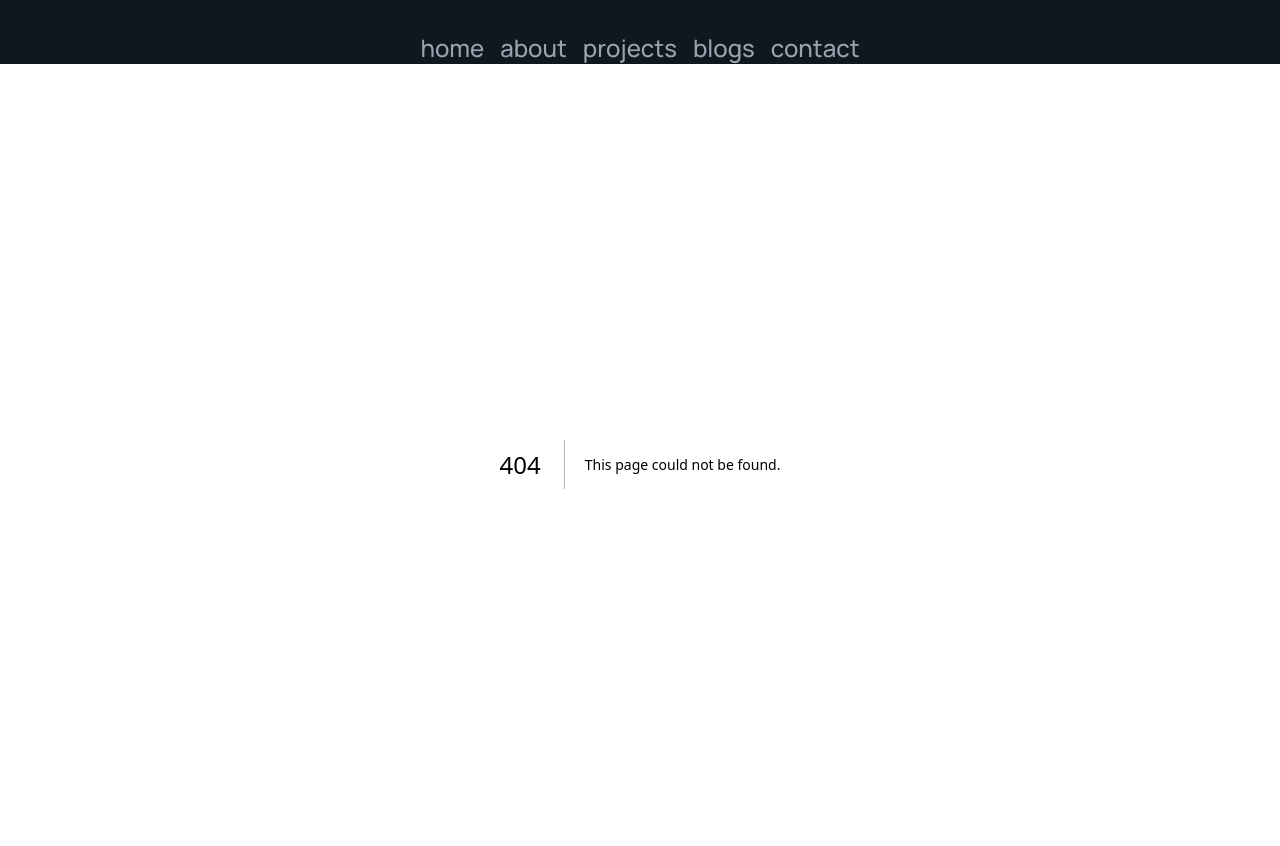
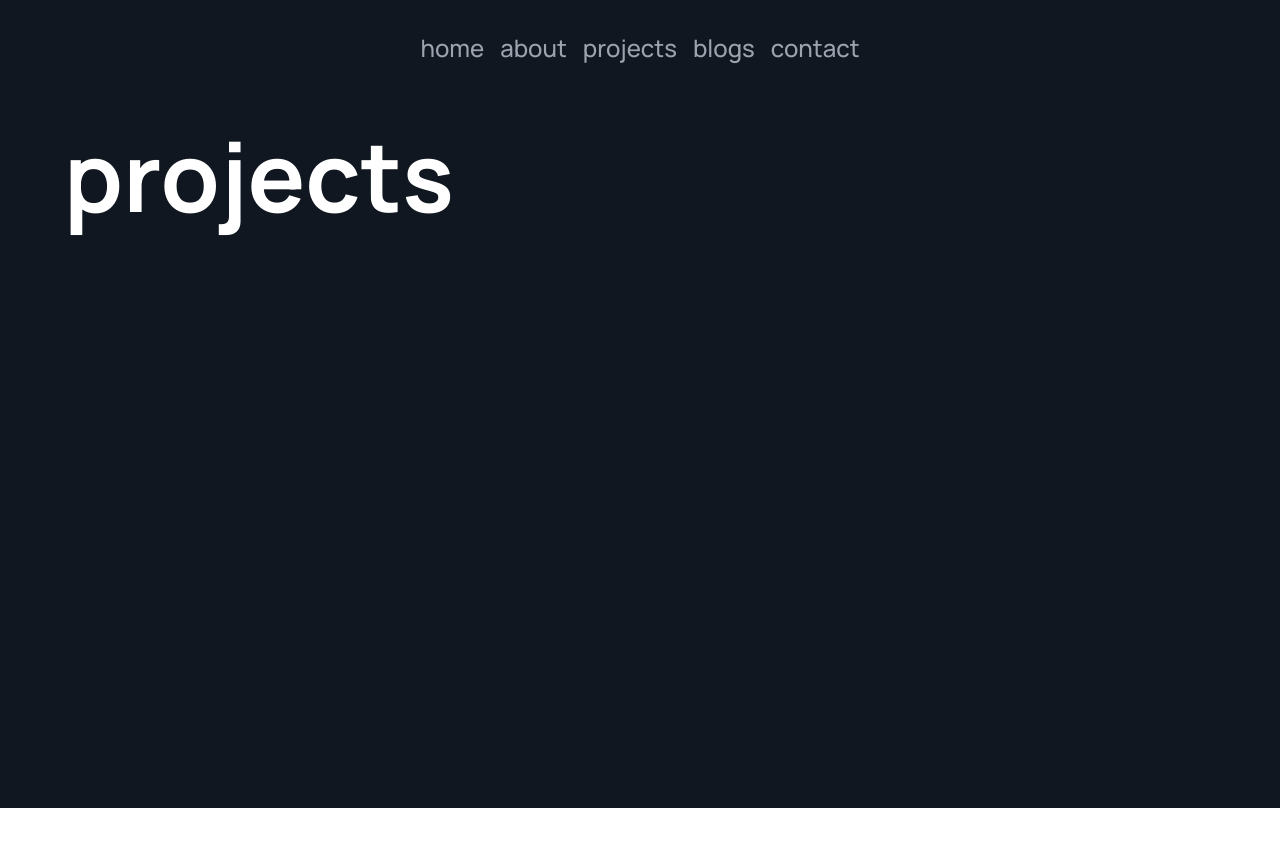
Before and after one commit to umarwaseeem/muhammadumarwaseem, a Next.js app: page /projects in a window 1280 px wide. Before the commit this address had no page. Shown: the top 846 px of the page. After the commit the page ends 808 px from the top, so only its background shows below. Built offline with nearby package versions, Linux system fonts and the light colour scheme.

Commit message:
chore: projects route created

```diff
--- /dev/null
+++ b/app/projects/page.js
@@ -0,0 +1,12 @@
+import PageWrapper from "../components/pagewrapper";
+
+export default function About() {
+    return (
+        <PageWrapper>
+            <section className="flex h-[93vh] flex-col items-center lg:items-start lg:justify-start bg-midnightblue p-16">
+                <h2 className="font-bold text-4xl lg:text-8xl text-white mb-14">projects</h2>
+            </section>
+        </PageWrapper>
+
+    );
+}
```
